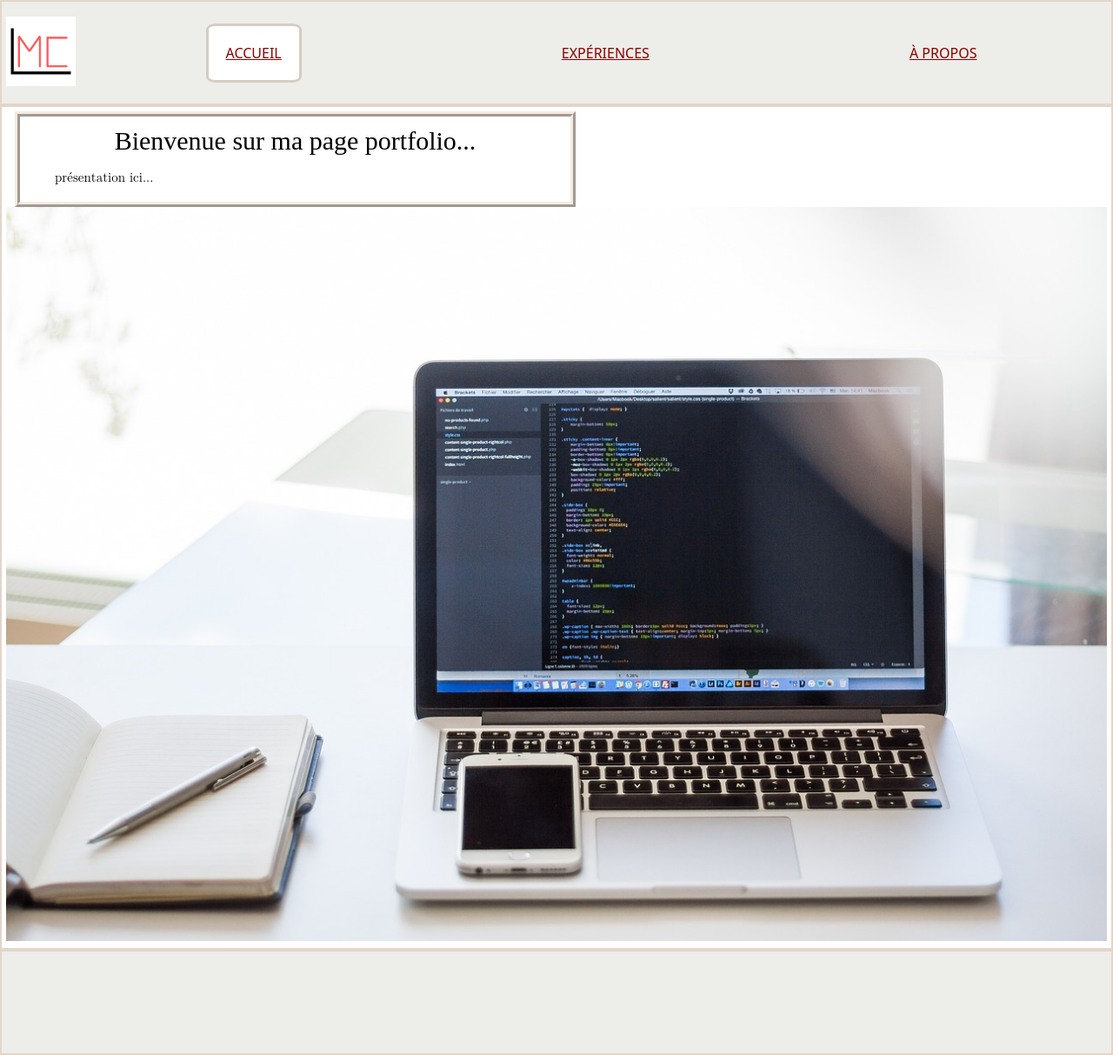
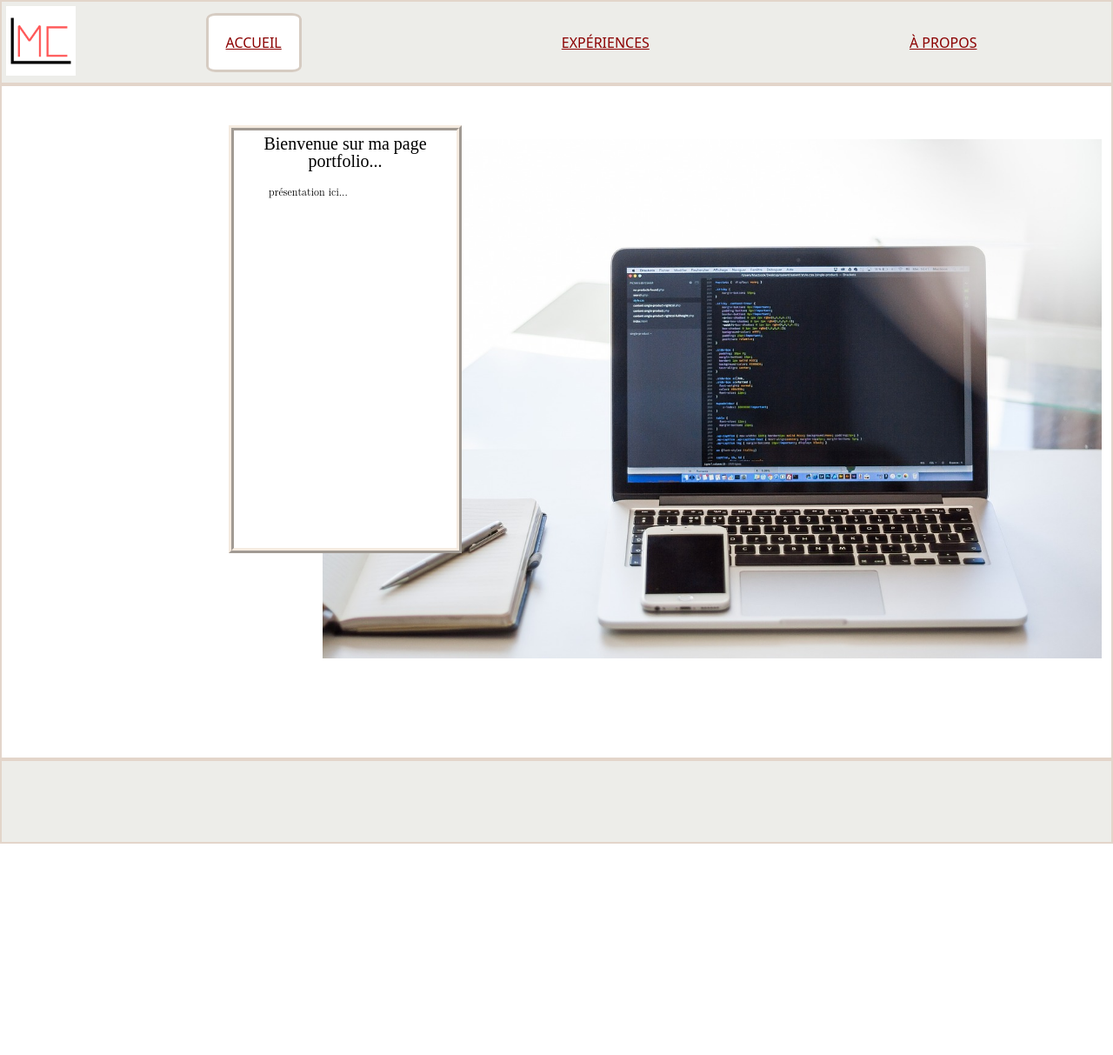
Before and after one commit to MarieCharlotte62/portfolio, a PHP site: page /accueil.html in a window 1280 px wide. Shown: the whole page at 87% size. After the commit the page ends 970 px from the top, so only its background shows below. Run offline with PHP 8.4, Linux system fonts and the light colour scheme.

Commit message:
MAJ disposition

```diff
--- a/accueil.html
+++ b/accueil.html
@@ -45,6 +45,8 @@
     <!-- contenu principal changeant à chaque page -->
     <main>
 
+        <div class="bloc1">
+
             <div class="presentation">
 
                 <h1>Bienvenue sur ma page portfolio...</h1>
@@ -59,6 +61,7 @@
 
             </div>
 
+        </div>
 
     </main>
     <!-- notre pied de page -->
--- a/style.css
+++ b/style.css
@@ -266,25 +266,31 @@ header>nav>ul>li>a {
 
 /* dimension de mon image */
 
-main>#accueil1>img {
+.bloc1>#accueil1>img {
+    left: 29%;
     max-width: 100%;
+    width: 70%;
+    position: absolute;
+    top: 20%;
 }
 
 /* bordure de ma présentation */
 
-main>.presentation {
-
+.bloc1>.presentation {
     border: 6px ridge rgb(245, 235, 224);
-    margin-left: 10px;
-    width: 50%;
+    margin-left: 20%;
+    width: 20%;
     background-color: white;
-
+    position: absolute;
+    z-index: 1;
+    height: 60%;
+    top: 18%;
 }
 
 /* titre du bloc présentation de ma page d'acceuil*/
 
-main>.presentation>h1 {
-    font-size: 30px;
+.bloc1>.presentation>h1 {
+    font-size: 20px;
     font-family: fangsong;
     margin-top: 2%;
     text-align: center;
@@ -292,8 +298,8 @@ main>.presentation>h1 {
 
 /* paragraphe du bloc présentation de ma page d'accueil */
 
-main>.presentation>p {
-    font-size: 15px;
+.bloc1>.presentation>p {
+    font-size: 12px;
     font-family: math;
     text-align: justify;
     margin-left: 20px;
```
Lines whose indentation alone changed are shown as unchanged.
